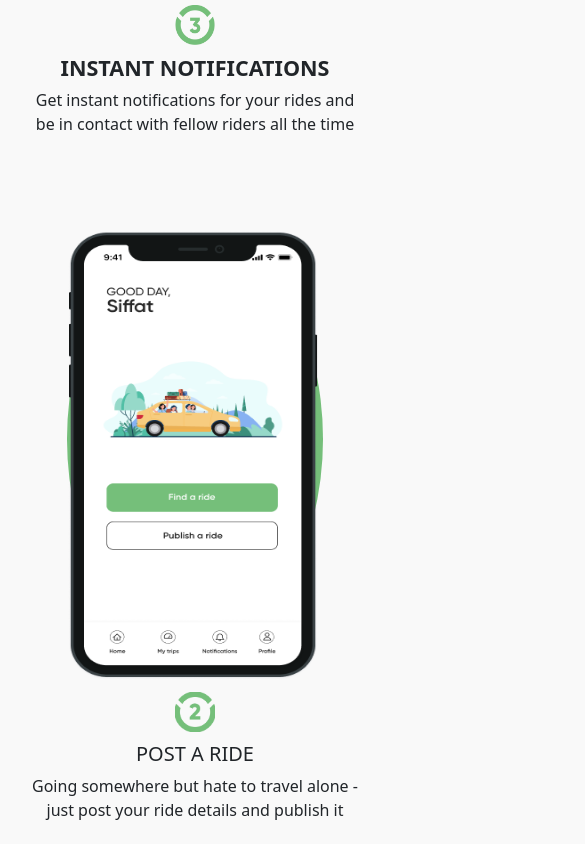
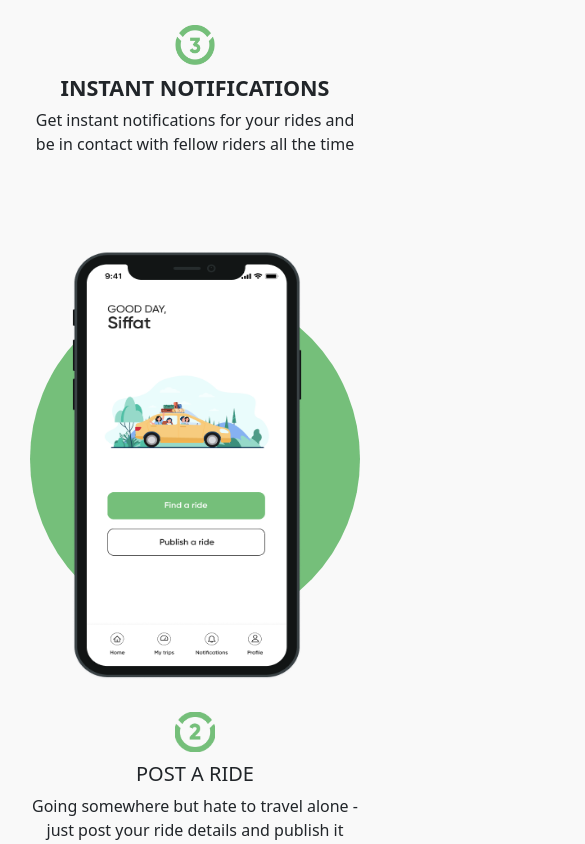
Before and after one commit to AfiaBakr/tere-figma-design, a plain HTML site: page index.html in a window 390 px wide. Shown: the part 1657-2501 px from the top of the page, 585 px wide, since content can reach past the window. Drawn offline with nearby package versions, Linux system fonts and the light colour scheme.

Commit message:
fix responsiveness

```diff
--- a/index.html
+++ b/index.html
@@ -115,8 +115,8 @@
         <div class="col-sm-12 col-md-4">
           <h3>Let’s go. Get a link to download the app</h3>
         </div>
-        <div class="col-sm-12 col-md-8">
-          <form class="d-flex">
+        <div class="col-sm-12 col-md-8 mySearch-box">
+          <form class="d-flex ">
             <input
               class="form-control me-2 myForm"
               type="search"
--- a/style.css
+++ b/style.css
@@ -184,6 +184,7 @@ body{
   border: 0 solid grey;
   border-radius: 50%;
   margin: 25px;
+  flex-wrap: wrap;
 }
 .dot {
   display: flex;
@@ -413,7 +414,7 @@ body{
 
   /* === Apply to Drive Section === */
   .mySearch {
-    height: 180px;
+    height: 200px;
     flex-direction: column;
     padding: 30px 10px;
     text-align: center;
@@ -435,7 +436,9 @@ body{
     height: 50px;
     margin-top: 10px;
   }
-
+  .mySearch-box{
+    margin-top: 10px;
+  }
   .applyToDrive {
     width: 100%;
     font-size: 18px;
@@ -476,11 +479,12 @@ body{
   }
 
   .circle {
-    width: 70%;
+
+    width: 90%;
    /* width: 300px;
    height: 300px; */
     border-radius: 50%;
-    margin: 20px auto;
+    margin: 55px auto;
   }
 
   .logoNum1 img, .logoNum img {
@@ -537,12 +541,12 @@ body{
   }
 
   .mobile {
-    width:250px;
-    height: 450px;
+    width:230px;
+    height: 430px;
     position: absolute;
     top: -2300px;
     z-index: 200;
-    right: 82px;
+    right: 98px;
 
   }
 
```
